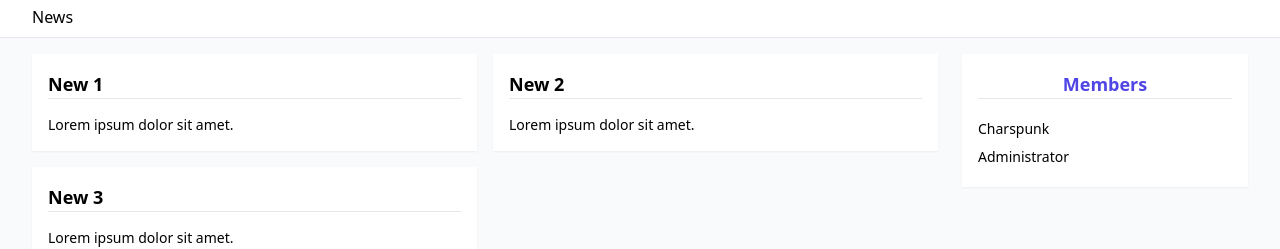
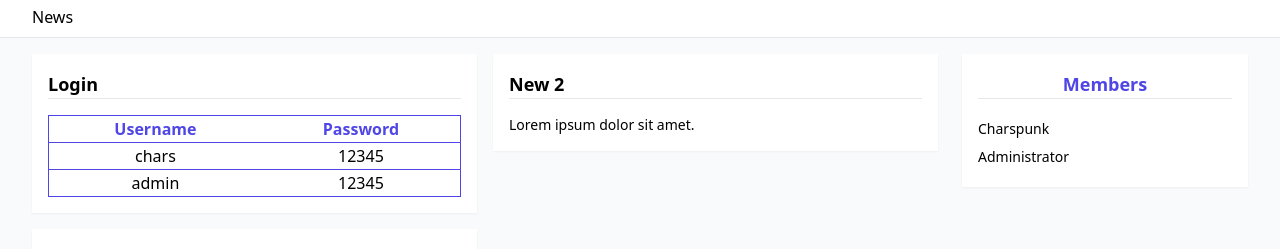
Before and after one commit to carlosbecerradev/mu-guild-business-demo, a Vue app: page / in a window 1280 px wide. Shown: the part 451-700 px from the top of the page. Built offline with nearby package versions, Linux system fonts and the light colour scheme; what vuejs-noty would draw is missing.

Commit message:
:rocket: Disponible para probar.

```diff
--- a/src/views/Home.vue
+++ b/src/views/Home.vue
@@ -42,9 +42,19 @@
                 <div class="col-span-12 md:col-span-6">
                   <div class="p-4 bg-white shadow-sm">
                     <div class="title text-lg font-bold border-b mb-4">
-                      New 1
+                      Login
                     </div>
-                    <p class="text-sm">Lorem ipsum dolor sit amet.</p>
+                    <div class="">
+                      <table class="table-auto w-full text-center">
+                        <thead>
+                          <tr class="border border-indigo-600 text-indigo-600"><th>Username</th><th>Password</th></tr>
+                        </thead>
+                        <tbody>
+                          <tr class="border border-indigo-600"><td>chars</td><td>12345</td></tr>
+                          <tr class="border border-indigo-600"><td>admin</td><td>12345</td></tr>
+                        </tbody>
+                      </table>
+                    </div>
                   </div>
                 </div>
                 <div class="col-span-12 md:col-span-6">
```
